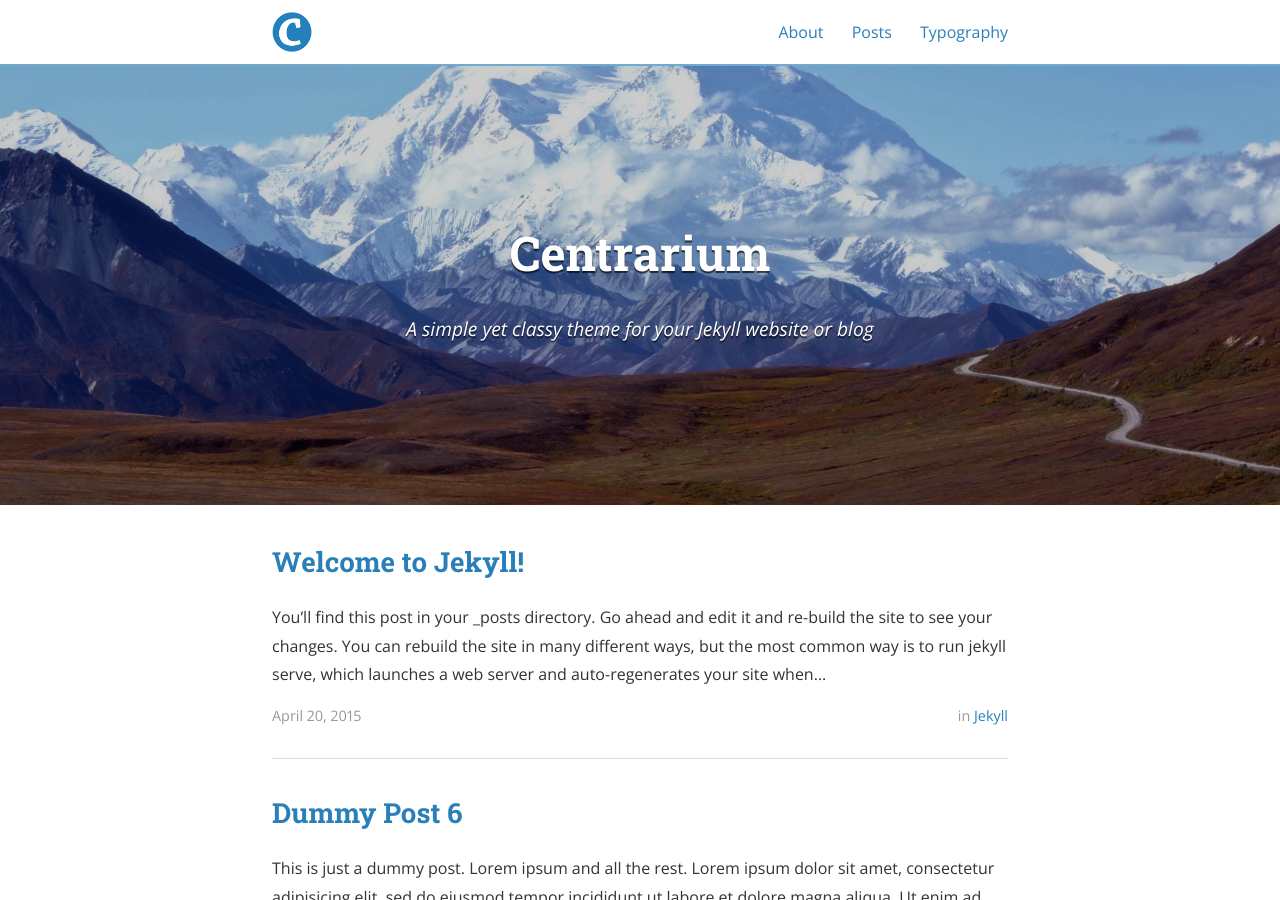
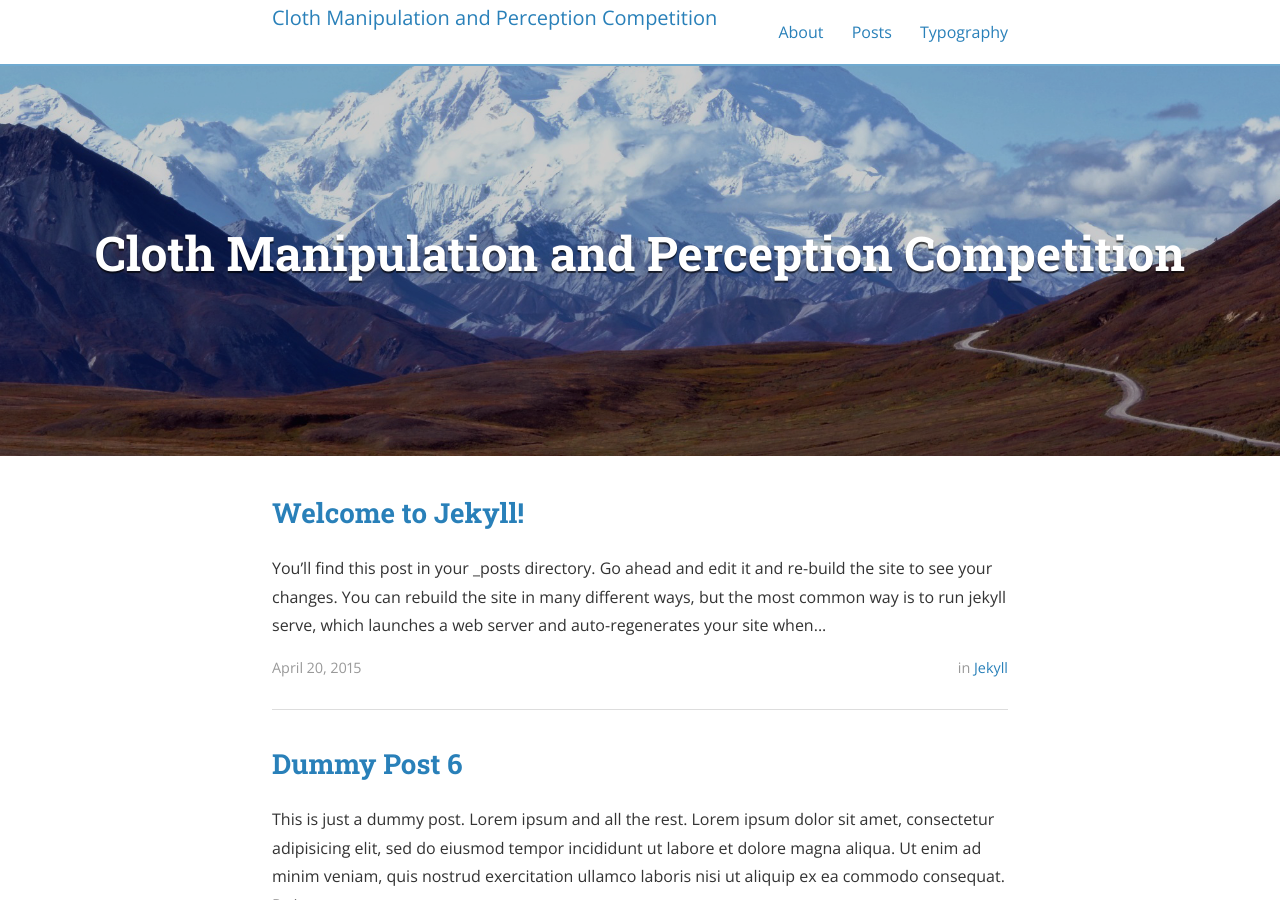
Before and after one commit to igarcica/ClothManipulationCompetition, a Jekyll site: the page built from index.html, in a window 1280 px wide and 900 px high. Built offline with Jekyll 4.4.1, drawn with Linux system fonts in a browser that asks for light colours; nearby versions of some CDN libraries; the list of posts is cut into pages by our own code; some of the changed text lies outside the part shown.

Commit message:
Update _config.yml

```diff
--- a/_config.yml
+++ b/_config.yml
@@ -9,10 +9,10 @@ exclude:
   - "/vendor/"
 
 # Site settings
-title: Centrarium
-subtitle: "A simple yet classy theme for your Jekyll website or blog"
-email: blcentra@gmail.com
-name: Ben Centra
+title: Cloth Manipulation and Perception Competition
+subtitle:
+email: igarcia@iri.upc.edu
+name: Irene Garcia-Camacho
 description: >
   A simple yet classy theme for your Jekyll website or blog.
 # Base URL of site (i.e. /blog). It should always start with a slash,
@@ -21,7 +21,7 @@ description: >
 baseurl: "" # the subpath of your site, e.g. /blog/
 url: "" # the base hostname & protocol for your site
 cover: "/assets/header_image.jpg"
-logo: "/assets/logo.png"
+logo:
 
 # Build settings
 markdown: kramdown
```
